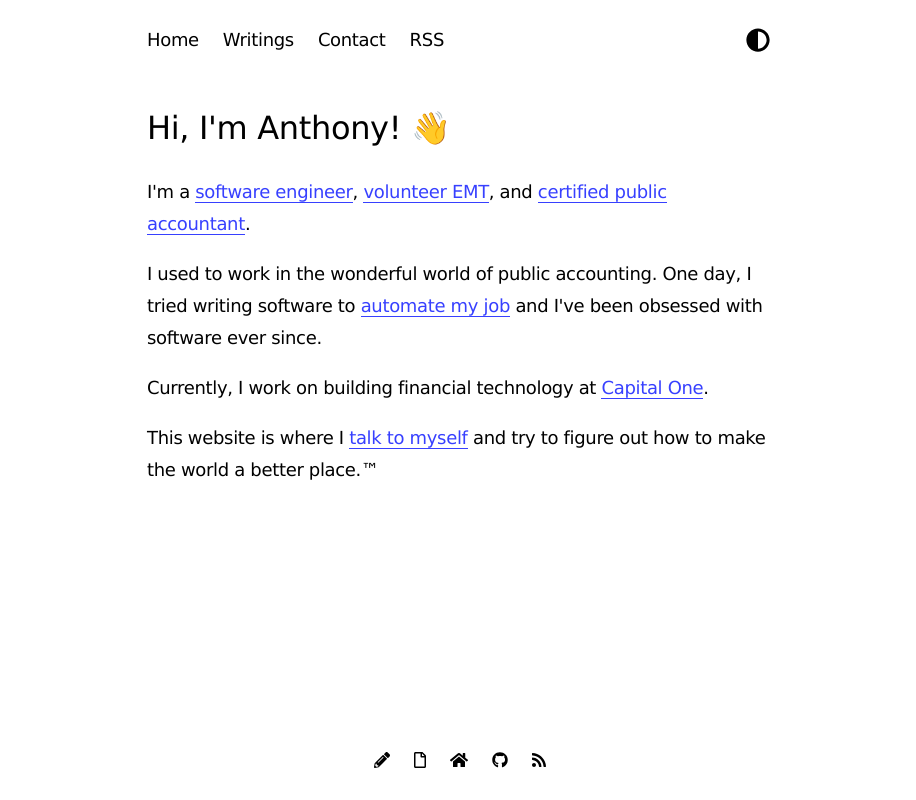
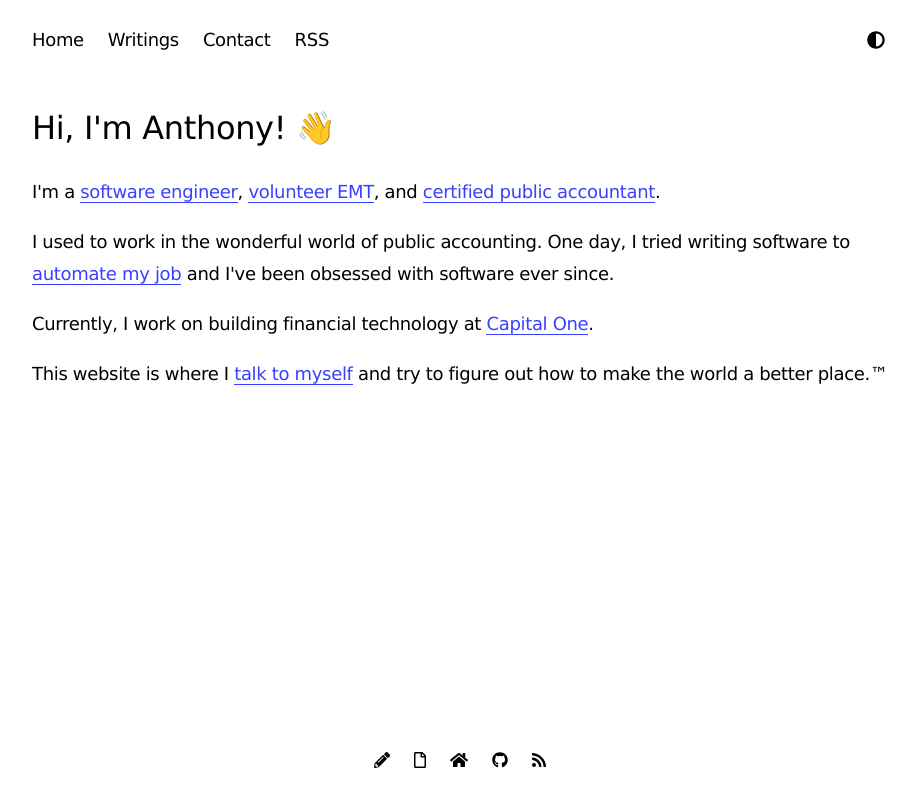
Before and after one commit to Anthony-Calderaro/calderarrow, a Next.js app: page / in a window 1280 px wide. Shown: the whole page, without its empty margins (180-1096 px from the left). Built offline with nearby package versions, Linux system fonts and the light colour scheme.

Commit message:
Makes screen better on larger devices.

```diff
--- a/styles/Header.module.css
+++ b/styles/Header.module.css
@@ -58,7 +58,7 @@
   margin: 10px 0;
 }
 
-@media (min-width: 650px) {
+@media (min-width: 650px) and (max-width: 880px) {
   .link {
     padding: 12px 0;
     margin: 0 24px;
@@ -71,3 +71,10 @@
     width: 48px;
   }
 }
+
+@media (min-width: 880px) {
+  .headerContainer {
+    margin: auto;
+    max-width: 880px;
+  }
+}
--- a/styles/globals.css
+++ b/styles/globals.css
@@ -75,8 +75,14 @@ hr {
   fill: white;
 }
 
-@media (min-width: 650px) {
+@media (min-width: 650px) and (max-width: 880px) {
   .container {
     align-items: center;
   }
 }
+
+@media (min-width: 880px) {
+  main {
+    max-width: 880px;
+  }
+}
```
